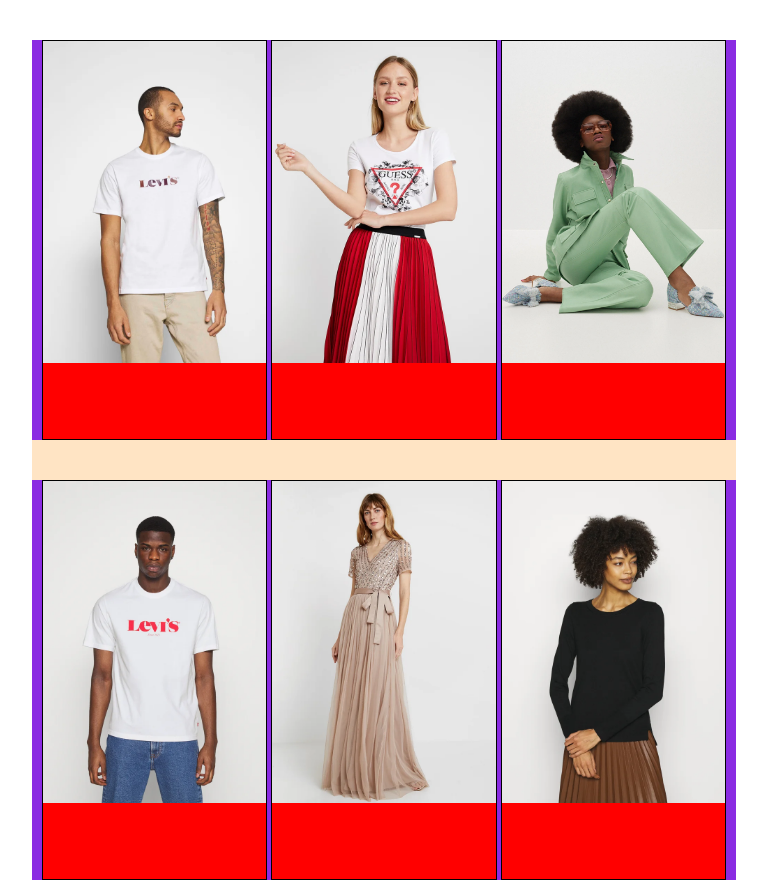
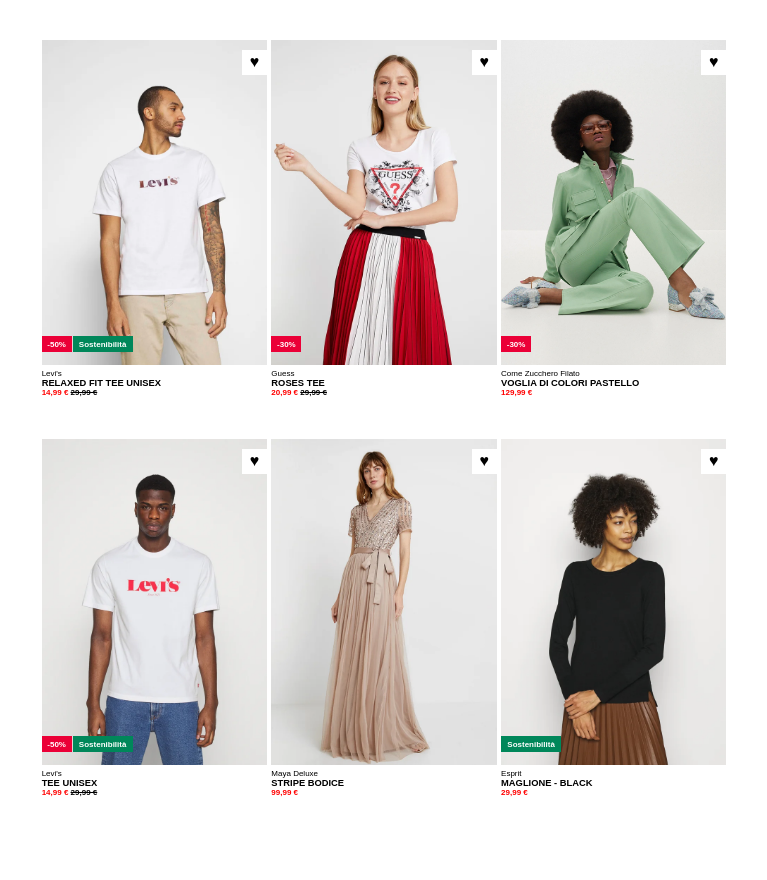
Before and after one commit to turchimatteo/html-css-boolando, a plain HTML site: page index.html in a window 1280 px wide. Shown: the whole page, without its empty margins (256-1023 px from the left). After the commit the page ends 839 px from the top, so only its background shows below. Drawn offline with Linux system fonts and the light colour scheme.

Commit message:
image, banner and description

```diff
--- a/css/style.css
+++ b/css/style.css
@@ -3,6 +3,7 @@
     margin: 0;
     padding: 0;
     box-sizing: border-box;
+    font-family: Arial, Helvetica, sans-serif;
 }
 
 /* COMMON */
@@ -10,9 +11,8 @@
     width: 55%;
     margin: auto;
 
-    /* Test */
-    background-color: bisque;
-    height: 700px;
+
+
 }
 img {
     width: 100%;
@@ -21,11 +21,8 @@ img {
 /* Products */
 .row {
     text-align: center;
+    margin: 40px 0;
 
-
-    /* Test */
-    background-color: blueviolet;
-    margin: 40px 0;
 }
 
 .product {
@@ -33,8 +30,66 @@ img {
     display: inline-block;
     position: relative;
 
-    /* Test */
-    height: 400px;
-    background-color: red;
-    border: 1px solid black;
+
 }
+.favorites {
+    color: black;
+    position: absolute;
+    top: 10px;
+    right: 0;
+    background-color: white;
+    display: inline-block;
+    width: 25px;
+    height: 25px;
+    padding: 3px 0;
+}
+.discount {
+    color: white;
+    position: absolute;
+    bottom: 45px;
+    left: 0;
+    background-color: #eb0037;
+    display: inline-block;
+    width: 30px;
+    height: 16px;
+    padding: 4px;
+    text-align: center;
+    font-size: 8px;
+    font-weight: bold;
+}
+.sostenibilità {
+    color: white;
+    position: absolute;
+    bottom: 45px;
+    left: 31px;
+    background-color: #00875a;
+    display: inline-block;
+    width: 60px;
+    height: 16px;
+    padding: 4px;
+    text-align: center;
+    font-size: 8px;
+    font-weight: bold;
+}
+.sostenibilità-6 {
+    color: white;
+    position: absolute;
+    bottom: 45px;
+    left: 0px;
+    background-color: #00875a;
+    display: inline-block;
+    width: 60px;
+    height: 16px;
+    padding: 4px;
+    text-align: center;
+    font-size: 8px;
+    font-weight: bold;
+}
+.description {
+    font-size: 8px;
+    text-align: left;
+    font-weight: 10;
+}
+.price {
+    font-weight: bold;
+}
--- a/index.html
+++ b/index.html
@@ -18,24 +18,85 @@
             <!-- First Row -->
             <div class="row">
 
-                <!-- Product -->
+                <!-- Product 1-->
                 <div class="product">
 
-                    <img src="img/1.webp" alt="Levi's white t-shirt">
+                    <!-- Image -->
+                    <img src="img/1.webp" alt="Levi's white tee">
+
+                    <!-- Heart -->
+                    <div class="favorites">&hearts;</div>
+
+                    <!-- Discount -->
+                    <div class="discount">-50%</div>
+
+                    <!-- Sostenibilità -->
+                    <div class="sostenibilità">Sostenibilità</div>
+
+                    <!-- Description -->
+                    <div class="description">
+                        Levi's
+                        <br>
+                        <h3>RELAXED FIT TEE UNISEX</h3>
+                        <!-- Price -->
+                        <div class="price">
+                            <span style="color: red;">14,99 € </span><span style="text-decoration: line-through;"> 29,99 €</span>
+                        </div>
+
+                    </div>
 
                 </div>
 
-                <!-- Product -->
+                <!-- Product 2-->
                 <div class="product">
 
-                    <img src="img/2.webp" alt="">
+                    <!-- Image -->
+                    <img src="img/2.webp" alt="Guess tee">
+
+                     <!-- Heart -->
+                    <div class="favorites">&hearts;</div>
+
+                    <!-- Discount -->
+                    <div class="discount">-30%</div>
+
+                    <!-- Description -->
+                    <div class="description">
+                        Guess
+                        <br>
+                        <h3>ROSES TEE</h3>
+                        <!-- Price -->
+                        <div class="price">
+                            <span style="color: red;">20,99 € </span><span style="text-decoration: line-through;"> 29,99 €</span>
+                        </div>
+
+                    </div>
+
 
                 </div>
 
-                <!-- Product -->
+                <!-- Product 3-->
                 <div class="product">
 
-                    <img src="img/3.webp" alt="">
+                    <!-- Image -->
+                    <img src="img/3.webp" alt="Come Zucchero Filato suit">
+
+                    <!-- Heart -->
+                    <div class="favorites">&hearts;</div>
+
+                    <!-- Discount -->
+                    <div class="discount">-30%</div>
+
+                    <!-- Description -->
+                    <div class="description">
+                        Come Zucchero Filato
+                        <br>
+                        <h3>VOGLIA DI COLORI PASTELLO</h3>
+                        <!-- Price -->
+                        <div class="price">
+                            <span style="color: red;">129,99 € </span>
+                        </div>
+
+                    </div>
 
                 </div>
 
@@ -44,24 +105,81 @@
             <!-- Second Row -->
             <div class="row">
 
-                <!-- Product -->
+                <!-- Product 4-->
                 <div class="product">
 
+                    <!-- Image -->
                     <img src="img/4.webp" alt="Levi's white t-shirt">
+
+                    <!-- Heart -->
+                    <div class="favorites">&hearts;</div>
+
+                    <!-- Discount -->
+                    <div class="discount">-50%</div>
+
+                    <!-- Sostenibilità -->
+                    <div class="sostenibilità">Sostenibilità</div>
+
+                    <!-- Description -->
+                    <div class="description">
+                        Levi's
+                        <br>
+                        <h3>TEE UNISEX</h3>
+                        <!-- Price -->
+                        <div class="price">
+                            <span style="color: red;">14,99 € </span><span style="text-decoration: line-through;"> 29,99 €</span>
+                        </div>
+
+                    </div>
 
                 </div>
 
-                <!-- Product -->
+                <!-- Product 5-->
                 <div class="product">
 
-                    <img src="img/5.webp" alt="">
+                    <!-- Image -->
+                    <img src="img/5.webp" alt="Maya Deluxe dress">
+
+                    <!-- Heart -->
+                    <div class="favorites">&hearts;</div>
+
+                    <!-- Description -->
+                    <div class="description">
+                        Maya Deluxe
+                        <br>
+                        <h3>STRIPE BODICE</h3>
+                        <!-- Price -->
+                        <div class="price">
+                            <span style="color: red;">99,99 € </span>
+                        </div>
+
+                    </div>
 
                 </div>
 
-                <!-- Product -->
+                <!-- Product 6-->
                 <div class="product">
 
-                    <img src="img/6.webp" alt="">
+                    <!-- Image -->
+                    <img src="img/6.webp" alt="Esprit sweater">
+
+                    <!-- Heart -->
+                    <div class="favorites">&hearts;</div>
+
+                    <!-- Sostenibilità -->
+                    <div class="sostenibilità-6">Sostenibilità</div>
+
+                    <!-- Description -->
+                    <div class="description">
+                        Esprit
+                        <br>
+                        <h3>MAGLIONE - BLACK</h3>
+                        <!-- Price -->
+                        <div class="price">
+                            <span style="color: red;">29,99 € </span>
+                        </div>
+
+                    </div>
 
                 </div>
 
```
